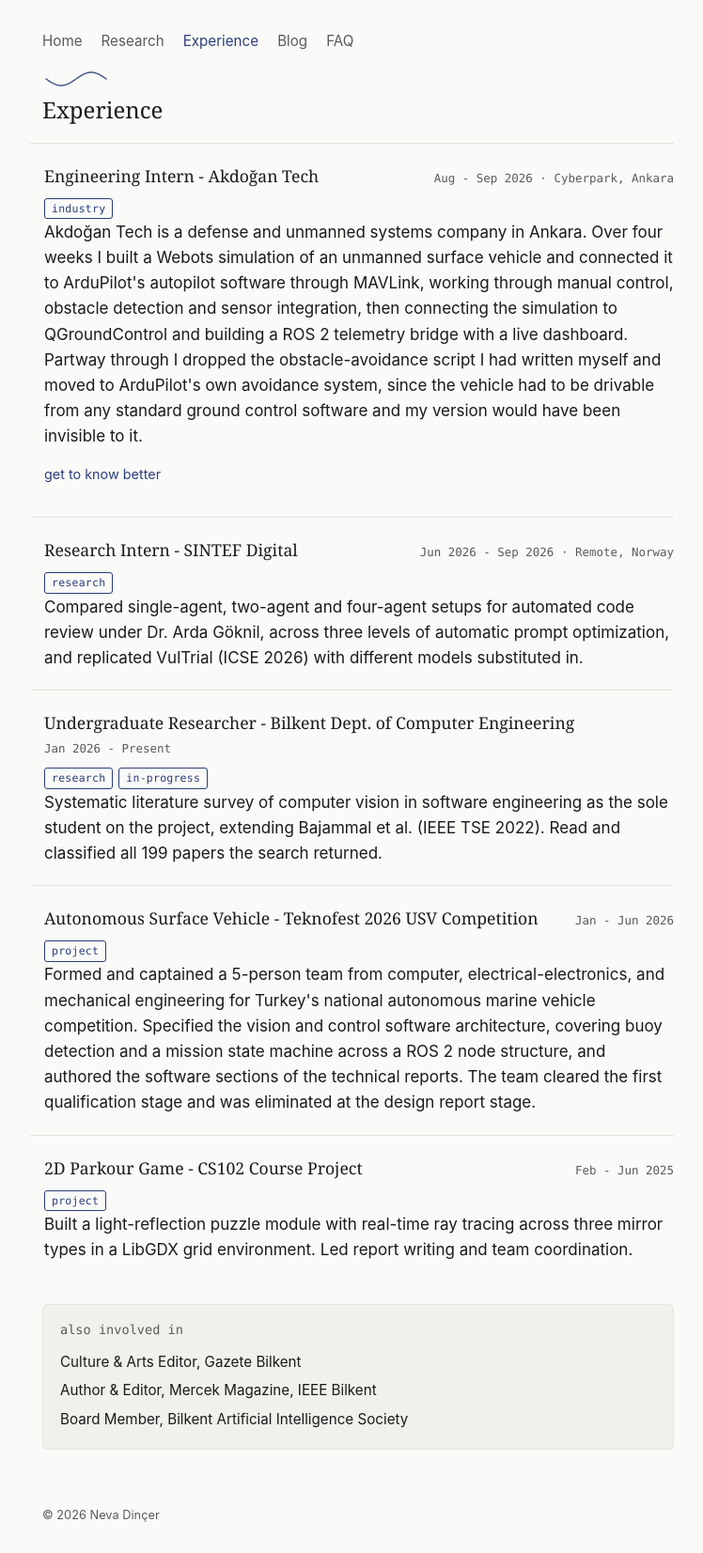
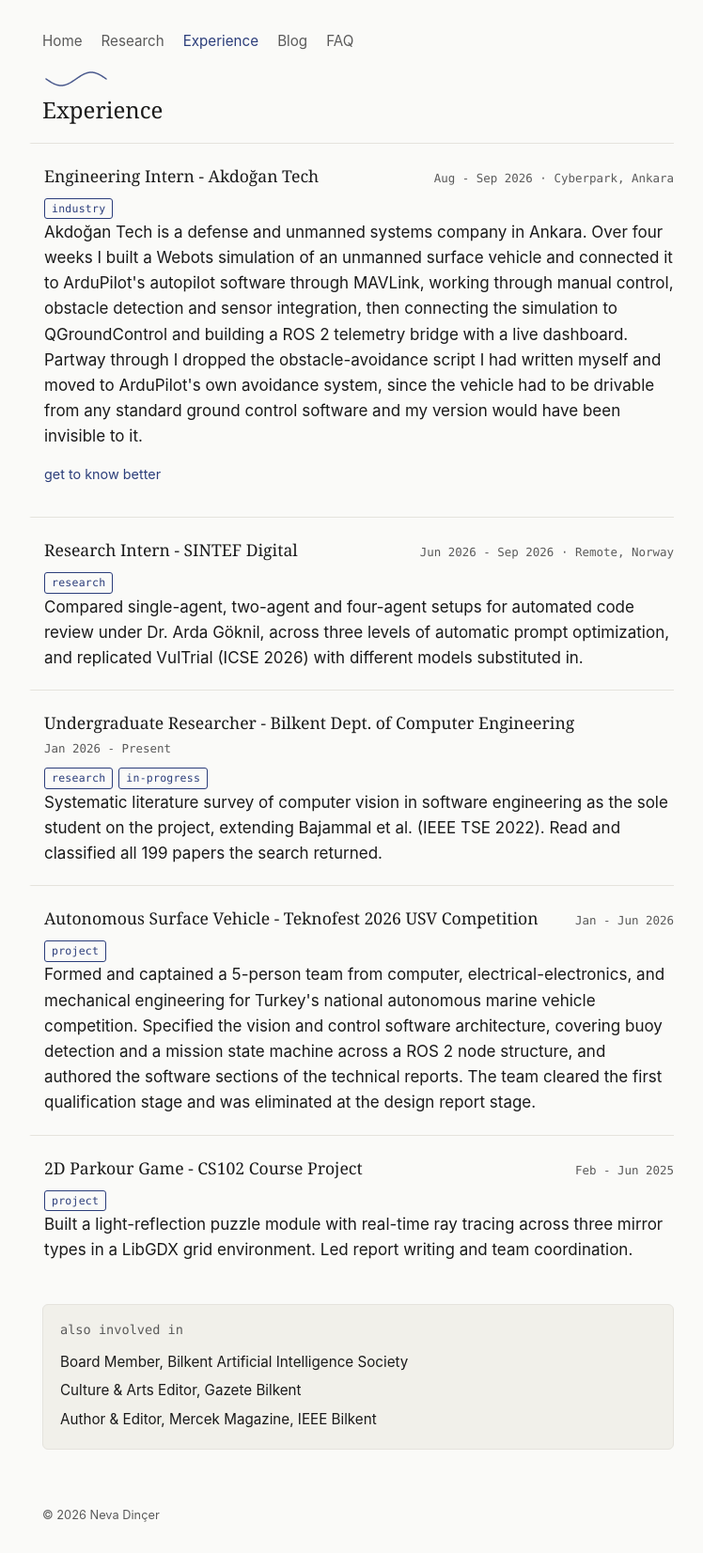
Before and after one commit to NevaDincer/nevadincer.github.io, a Jekyll site: the page built from experience.md, in a window 1280 px wide. Shown: the whole page at 94% size, without its empty margins (259-1007 px from the left). Built offline with Jekyll 4.4.1, drawn with Linux system fonts in a browser that asks for light colours; some web fonts are replaced; part of the change alters nothing that is shown.

```diff
--- a/_data/experience.yml
+++ b/_data/experience.yml
@@ -41,6 +41,6 @@ items:
     blog_slug: ""
 
 extras:
+  - Board Member, Bilkent Artificial Intelligence Society
   - Culture & Arts Editor, Gazete Bilkent
   - Author & Editor, Mercek Magazine, IEEE Bilkent
-  - Board Member, Bilkent Artificial Intelligence Society
```
